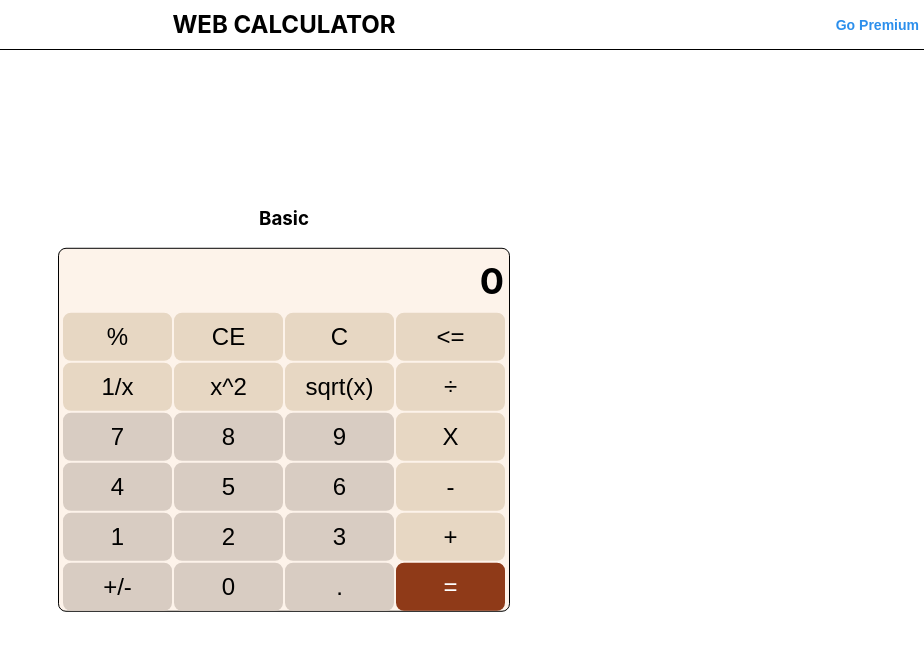
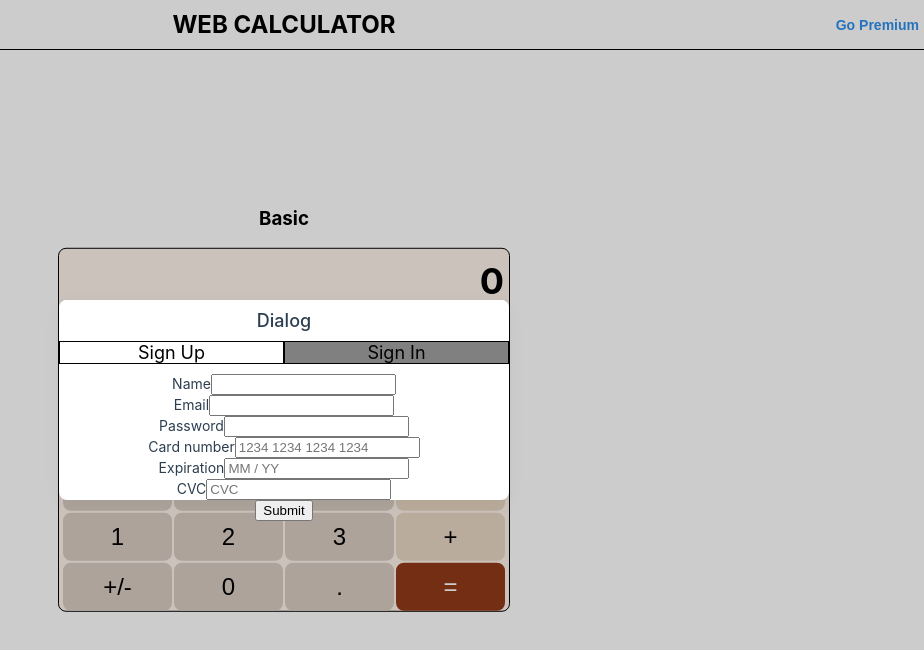
Before and after one commit to dtano/web-calculator, a React (Create React App) app: page / in a window 1280 px wide. Both pictures are taken after a click on the button "Go Premium". Shown: the top 650 px of the page, without its empty margins (356-1280 px from the left). Built offline with nearby package versions, Linux system fonts and the light colour scheme.

Commit message:
Create placeholder for login and signup forms

```diff
--- a/src/App.tsx
+++ b/src/App.tsx
@@ -2,15 +2,25 @@ import React, { useState } from 'react';
 import './App.css';
 import AppHeader from './components/header/AppHeader';
 import Calculator from './components/calculator/Calculator';
+import SignUpModal from './components/SignUpModal/SignUpModal';
 
 const App = () => {
   const [showSignUpModal, setShowSignUpModal] = useState(false);
   const [showPremiumVersion, setShowPremiumVersion] = useState(false);
 
+  const onClickGoPremiumBtn = () => {
+    console.log("Clicking go premium");
+    if(!showSignUpModal){
+      console.log("Set to true");
+      setShowSignUpModal(true);
+    }
+  }
+
   return (
     <div className="App">
-      <AppHeader />
+      <AppHeader onClickGoPremiumBtn={onClickGoPremiumBtn} showPremiumVersion={showPremiumVersion}/>
       <Calculator showPremiumVersion={showPremiumVersion}/>
+      {!!showSignUpModal && <SignUpModal setIsOpen={setShowSignUpModal}/>}
     </div>
   );
 }
--- /dev/null
+++ b/src/components/SignUpModal/SignUpModal.module.css
@@ -0,0 +1,77 @@
+.darkBG {
+    background-color: rgba(0, 0, 0, 0.2);
+    width: 100vw;
+    height: 100vh;
+    z-index: 0;
+    top: 50%;
+    left: 50%;
+    transform: translate(-50%, -50%);
+    position: absolute;
+}
+
+.centered {
+    position: fixed;
+    top: 50%;
+    left: 50%;
+    transform: translate(-50%, -50%);
+}
+
+.modal {
+    width: 450px;
+    height: 200px;
+    background: white;
+    color: white;
+    z-index: 10;
+    border-radius: 8px;
+    box-shadow: 0 5px 20px 0 rgba(0, 0, 0, 0.04);
+}
+
+.modalHeader {
+    /* height: 50px; */
+    background: white;
+    overflow: hidden;
+    border-top-left-radius: 8px;
+    border-top-right-radius: 8px;
+}
+
+.heading {
+    margin: 0;
+    padding: 10px;
+    color: #2c3e50;
+    font-weight: 500;
+    font-size: 18px;
+    text-align: center;
+}
+
+.modalContent {
+    padding: 10px;
+    font-size: 14px;
+    color: #2c3e50;
+    text-align: center;
+}
+
+.userDetailsFieldContainer{
+    display: flex;
+    justify-content: space-between;
+    align-items: center;
+}
+
+.formSelectorTabs {
+    display: flex;
+    align-items: center;
+    justify-content: center;
+}
+
+.formTab {
+    width: 100%;
+    text-align: center;
+    color: black;
+    font-size: 18px;
+
+    border: 1px solid black;
+    cursor: pointer;
+}
+
+.unselectedTab {
+    background-color: grey;
+}
--- /dev/null
+++ b/src/components/SignUpModal/SignUpModal.tsx
@@ -0,0 +1,152 @@
+import React, { useState } from 'react';
+import styles from './SignUpModal.module.css';
+
+interface SignUpModalProps {
+    setIsOpen: (value: boolean) => void
+}
+
+interface CreditCardInfo {
+    number: string,
+    expiration: string,
+    cvc: string
+}
+
+const CreditCardForm = () => {
+    const [cardInfo, setCardInfo] = useState<CreditCardInfo>({
+        number: '',
+        expiration: '',
+        cvc: ''
+    });
+
+    const handleInputChange = (e: React.ChangeEvent<HTMLInputElement>) => {
+        const { name, value } = e.target;
+        setCardInfo({ ...cardInfo, [name]: value });
+    };
+
+    return (
+        <form className={styles.creditCardForm}>
+            <div className={styles.formGroup}>
+                <label>Card number</label>
+                <input
+                    type="text"
+                    name="number"
+                    value={cardInfo.number}
+                    onChange={handleInputChange}
+                    placeholder="1234 1234 1234 1234"
+                />
+            </div>
+            <div>
+                <div className={styles.formGroup}>
+                    <label>Expiration</label>
+                    <input
+                        type="text"
+                        name="expiry"
+                        value={cardInfo.expiration}
+                        onChange={handleInputChange}
+                        placeholder="MM / YY"
+                    />
+                </div>
+                <div className={styles.formGroup}>
+                    <label>CVC</label>
+                    <input
+                        type="text"
+                        name="cvc"
+                        value={cardInfo.cvc}
+                        onChange={handleInputChange}
+                        placeholder="CVC"
+                    />
+                </div>
+            </div>
+            <div className={styles.formGroup}>
+
+            </div>
+        </form>
+    )
+}
+
+const SignUpModal = ({setIsOpen} : SignUpModalProps) => {
+    const [isLoading, setIsLoading] = useState(false);
+    const [showSignUpPage, setShowSignupPage] = useState(true);
+    const [showLoginPage, setShowLoginPage] = useState(false);
+    // Maybe place credit card info here?
+
+    const SignUpForm = () => {
+        const onSubmitSignUpForm = () => {
+
+        }
+
+        return (
+            <form onSubmit={onSubmitSignUpForm}>
+                <div className={styles.formGroup}>
+                    <label>Name</label>
+                    <input type="text" name="name" />
+                </div>
+                <div className={styles.formGroup}>
+                    <label>Email</label>
+                    <input type="text" name="email" />
+                </div>
+                <div className={styles.formGroup}>
+                    <label>Password</label>
+                    <input type="password" name="password" />
+                </div>
+                <CreditCardForm />
+                <input type="submit" value="Submit" />
+            </form>
+        )
+    }
+
+    const LoginForm = () => {
+        const onSubmitLoginForm = () => {
+
+        }
+
+        return (
+            <form>
+                <div className={styles.formGroup}>
+                    <label>Email</label>
+                    <input type="text" name="email" />
+                </div>
+                <div className={styles.formGroup}>
+                    <label>Password</label>
+                    <input type="password" name="password" />
+                </div>
+            </form>
+        )
+    }
+
+    const openSignUpForm = () => {
+        setShowSignupPage(true);
+        setShowLoginPage(false);
+    }
+
+    const openLoginForm = () => {
+        setShowLoginPage(true);
+        setShowSignupPage(false);
+    }
+
+    return (
+        <>
+            <div className={styles.darkBG} onClick={() => setIsOpen(false)} />
+                <div className={styles.centered}>
+                    <div className={styles.modal}>
+                        <div className={styles.modalHeader}>
+                            <h5 className={styles.heading}>Dialog</h5>
+                            {/* <button className={styles.closeBtn} onClick={() => setIsOpen(false)}>
+                                X
+                            </button> */}
+                            <div className={styles.formSelectorTabs}>
+                                <div className={`${styles.formTab} ${!showSignUpPage ? styles.unselectedTab : ''}`} onClick={openSignUpForm}>Sign Up</div>
+                                <div className={`${styles.formTab} ${!showLoginPage ? styles.unselectedTab : ''}`} onClick={openLoginForm}>Sign In</div>
+                            </div>
+                        </div>
+                        <div className={styles.modalContent}>
+                            {!!showSignUpPage && <SignUpForm />}
+                            {!!showLoginPage && <LoginForm />}
+                        </div>
+                </div>
+            </div>
+        </>
+    )
+}
+
+export default SignUpModal;
--- a/src/components/header/AppHeader.tsx
+++ b/src/components/header/AppHeader.tsx
@@ -1,12 +1,17 @@
 import React from 'react';
 import './AppHeader.css';
 
-const AppHeader = () => {
+interface AppHeaderProps {
+    onClickGoPremiumBtn: () => void,
+    showPremiumVersion: boolean
+}
+
+const AppHeader = ({onClickGoPremiumBtn, showPremiumVersion} : AppHeaderProps) => {
     return (
         <div className='header'>
             <button className={`goPremiumBtn invisible`}>Go Premium</button>
             <h2 className='appTitle'>WEB CALCULATOR</h2>
-            <button className='goPremiumBtn'>Go Premium</button>
+            <button className={`goPremiumBtn ${showPremiumVersion ? 'invisible' : ''}`} onClick={onClickGoPremiumBtn}>Go Premium</button>
         </div>
     )
 }
```
